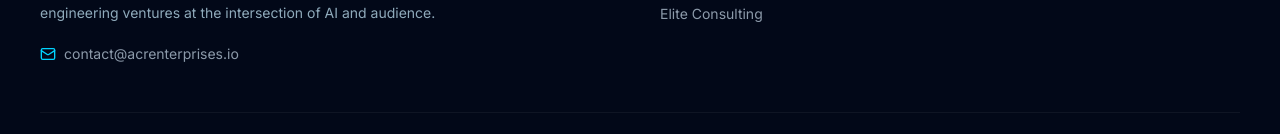
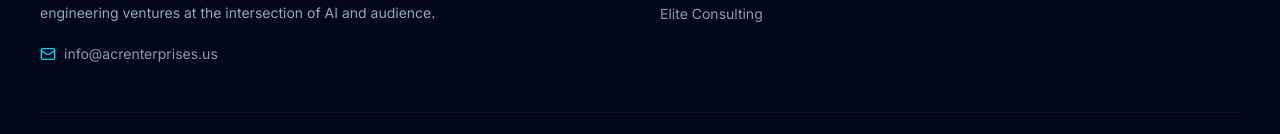
Before and after one commit to acrllc/website, a React (Vite) app: page / in a window 1280 px wide. Shown: the part 3293-3427 px from the top of the page. Built offline with nearby package versions, Linux system fonts and the light colour scheme.

Commit message:
Update Footer.tsx

```diff
--- a/src/components/Footer.tsx
+++ b/src/components/Footer.tsx
@@ -34,7 +34,7 @@ function Footer() {
                 href="mailto:contact@acrenterprises.io"
                 className="hover:text-cyber-blue transition-colors"
               >
-                contact@acrenterprises.io
+                info@acrenterprises.us
               </a>
             </div>
           </div>
```
